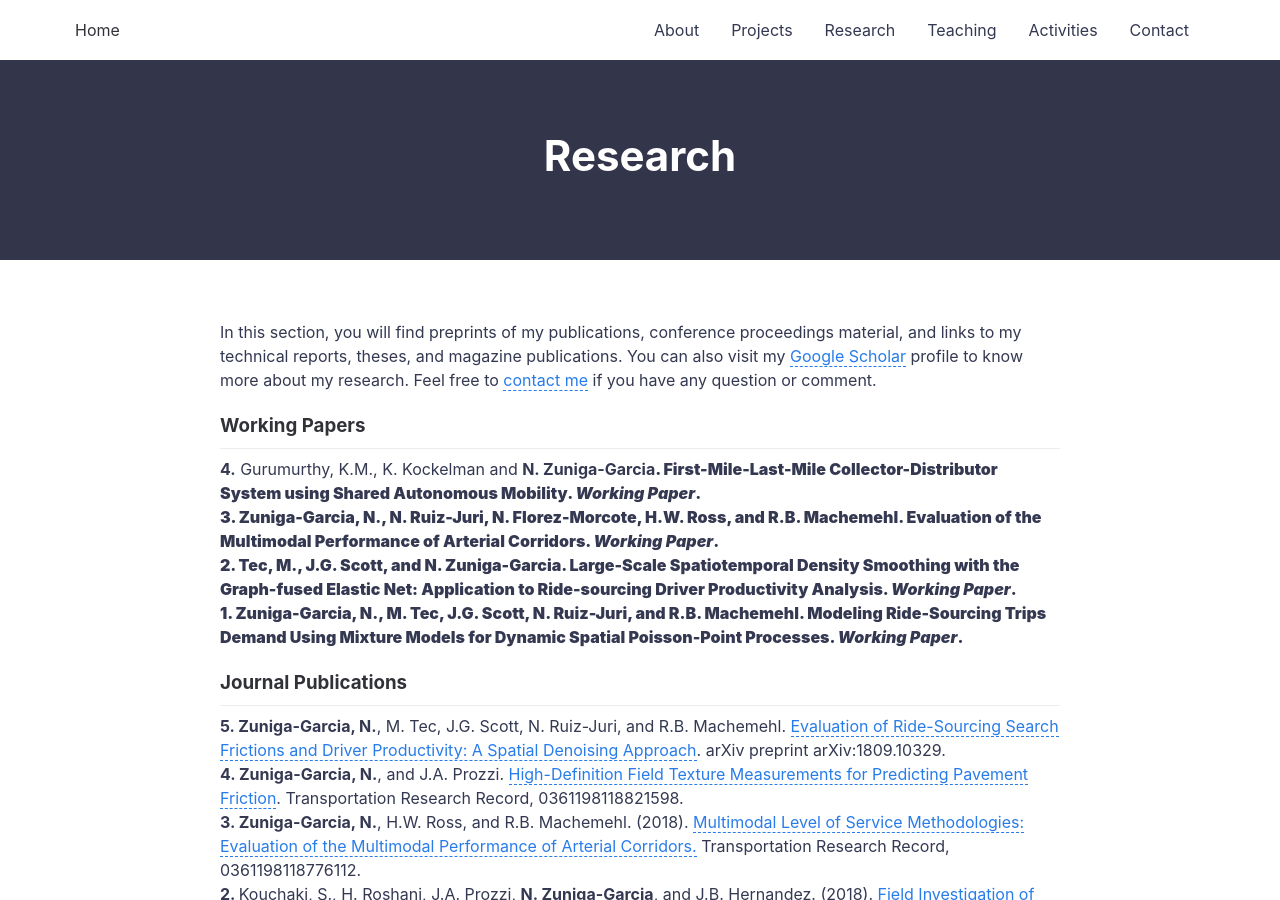
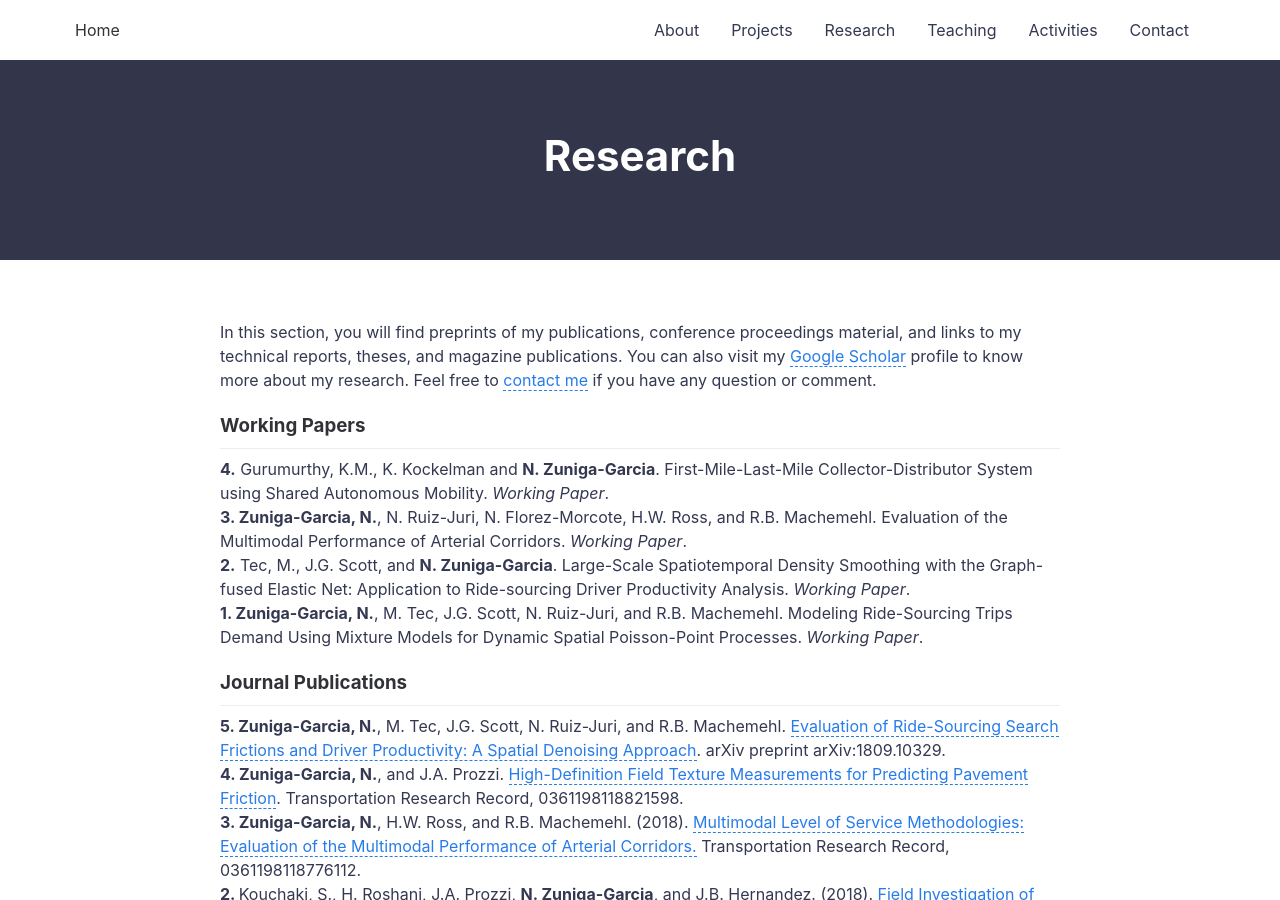
Before and after one commit to nzunigag/nzunigag.github.io, a Jekyll site: the page built from research.md, in a window 1280 px wide and 900 px high. Built offline with Jekyll 4.4.1, drawn with Linux system fonts in a browser that asks for light colours.

```diff
--- a/research.md
+++ b/research.md
@@ -9,7 +9,7 @@ In this section, you will find preprints of my publications, conference proceedi
 ### Working Papers
 ___
 
-<b>4.</b> Gurumurthy, K.M., K. Kockelman and <b>N. Zuniga-Garcia<b>. First-Mile-Last-Mile Collector-Distributor System using Shared Autonomous Mobility. <i> Working Paper</i>.
+<b>4.</b> Gurumurthy, K.M., K. Kockelman and <b>N. Zuniga-Garcia</b>. First-Mile-Last-Mile Collector-Distributor System using Shared Autonomous Mobility. <i> Working Paper</i>.
 <br>
 <b>3. Zuniga-Garcia, N.</b>, N. Ruiz-Juri, N. Florez-Morcote, H.W. Ross, and R.B. Machemehl. Evaluation of the Multimodal
 Performance of Arterial Corridors. <i> Working Paper</i>.
```
